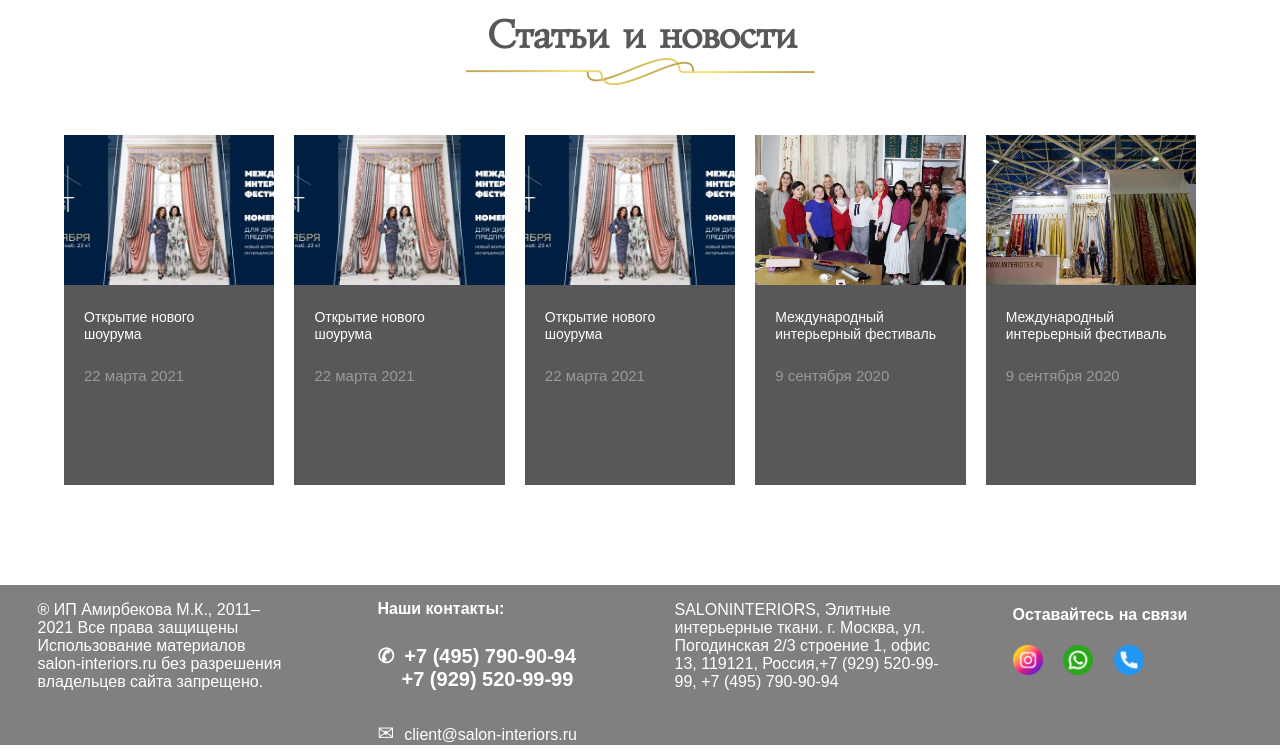
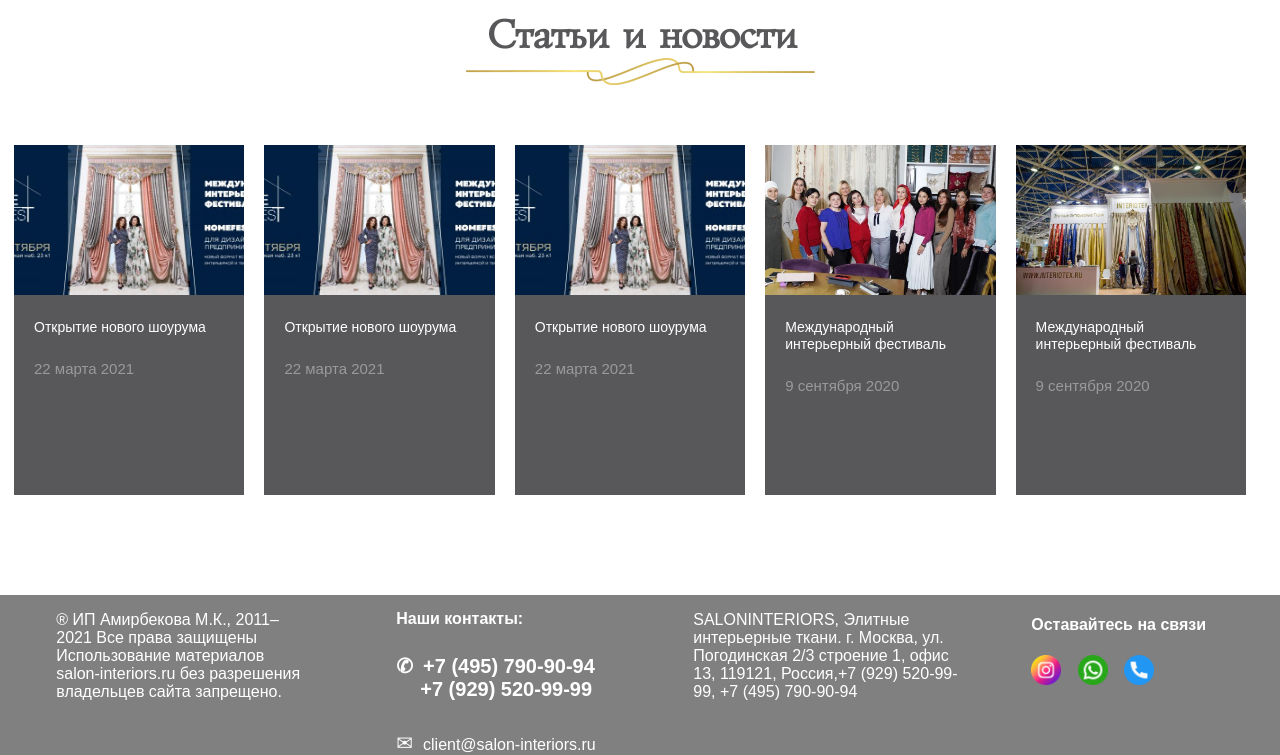
Before and after one commit to Wiper25/salon-interiors, a plain HTML site: page index.html in a window 1280 px wide. Shown: the part 6192-6947 px from the top of the page. Drawn offline with nearby package versions, Linux system fonts and the light colour scheme; files whose address does not match are found by name.

Commit message:
Сборка проекта

```diff
--- a/src/style.css
+++ b/src/style.css
@@ -636,8 +636,10 @@
 }
 .news-block-card-block {
   display: flex;
-  width: 90%;
+  width: 100%;
   margin-top: 50px;
+  flex-wrap: wrap;
+  justify-content: center;
 }
 .news-img {
   /* position: absolute; */
@@ -646,9 +648,9 @@
   object-fit: cover;
 }
 .news-block-card-small {
-  width: 47%;
+  width: 18%;
   height: 350px;
-  /* position: relative; */
+  margin-top: 10px;
   margin-right: 20px;
   background-color: #58585b;
   background-size: 100%;
@@ -691,7 +693,7 @@
   font-size: 16px;
 }
 .social {
-  width: 300px;
+  width: 21%;
   height: auto;
   padding-left: 70px;
   box-sizing: border-box;
```
